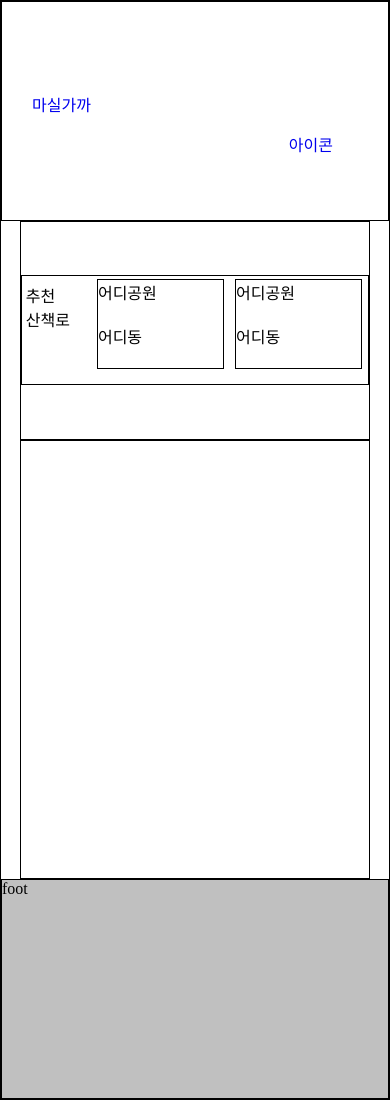
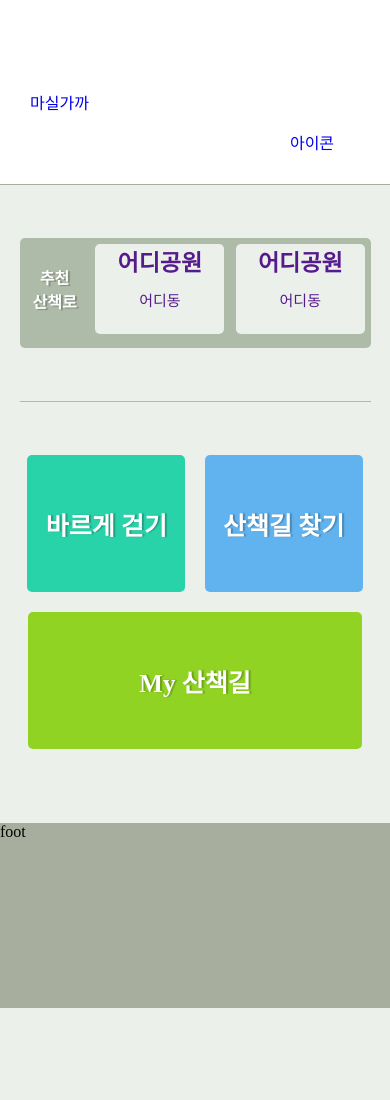
Before and after one commit to masilgagga/project, a PHP site: page / in a window 390 px wide. After the commit the page ends 1008 px from the top, so only its background shows below. Run offline with PHP 8.4, Linux system fonts and the light colour scheme.

Commit message:
스타일 추가

```diff
--- a/css/locationStyle.css
+++ b/css/locationStyle.css
@@ -100,6 +100,8 @@ main {
 .searchBox {
   width: 100%;
   height: 100%;
+  padding-top: 75px;
+  padding-left: 100px;
 }
 .block {
   height: 90px;
@@ -112,6 +114,10 @@ main {
 .searchContentsWrap {
   width: 100%;
   height: 155px;
+  display: flex;
+
+  justify-content: center;
+  align-items: center;
 }
 
 /* 세션 아랫부분 */
--- a/css/style.css
+++ b/css/style.css
@@ -7,10 +7,11 @@
 }
 
 body {
-  height: 1240px;
+  height: 100%;
+  background: #ecf0eb;
 }
 
-header,
+/* header,
 .headerWrap,
 footer,
 .contentWrap,
@@ -19,13 +20,15 @@ footer,
 .sectionTop,
 main {
   border: 1px black solid;
-}
+} */
 
 /* 헤더 */
 header {
   display: flex;
-  height: 20%;
+  height: 185px;
   width: 100%;
+  background-color: #ffffff;
+  border-bottom: 1px solid #a7ae9e;
 }
 .headerWrapLeft {
   width: 30%;
@@ -62,10 +65,13 @@ main {
   width: 100%;
   height: 100%;
 }
-
+.mainContentsWrap {
+  width: 100%;
+  height: 876px;
+}
 .mainContents {
   width: 100%;
-  height: 70%;
+  height: 100%;
 }
 
 /* 세션 윗 부분*/
@@ -87,17 +93,26 @@ main {
   flex-direction: row;
   width: 18%;
   margin: 2% 1%;
+  align-items: center;
+  justify-content: center;
+  font-size: 18px;
+  font-weight: 700;
+  color: #ffffff;
+  text-shadow: 2px 1px 0.9px rgba(0, 0, 0, 25%);
 }
 
 .cardWrap {
   width: 80%;
   display: flex;
   flex-direction: row;
+  justify-content: space-between;
 }
 .cardInnerWrap {
   height: 90px;
   width: 160px;
   margin: 1% 2%;
+  background-color: #ecf0eb;
+  border-radius: 5px;
 }
 /* 내용 */
 .card {
@@ -106,24 +121,34 @@ main {
 }
 .cardTitle {
   height: 50%;
+  font-size: 23px;
+  font-weight: 600;
+  text-align: center;
 }
 .cardPlace {
   height: 50%;
+  font-size: 15px;
+  font-weight: 300;
+  text-align: center;
+}
+.sectionLine {
+  width: 90%;
+  height: 1px;
+  background-color: #adbba8;
+  margin: 53px auto;
+}
+/* 세션 아랫부분 */
+
+.sectionBottomWrap {
+  display: none;
+}
+/* 푸터 */
+footer {
+  height: 185px;
+  background-color: #a7ae9e;
 }
 
-/* 세션 아랫부분 */
-
-.sectionBottom {
-  display: none;
-}
-
-/* 푸터 */
-footer {
-  height: 10%;
-  background-color: #c0c0c0;
-}
-
-@media (max-width: 1240px) {
+@media (max-width: 1024px) {
   /* 헤더 */
   header {
     justify-content: space-between;
@@ -139,48 +164,106 @@ footer {
   }
 
   /* 메인 */
-  .mainContents {
+  .mainContentsWrap {
     display: none;
   }
-  body {
-    height: 1100px;
-  }
+
   .sectionTop {
     width: 90%;
     height: 20%;
-    margin: 0 auto;
+
     display: block;
     display: flex;
-    align-items: center;
+
+    margin: 0 auto;
+    margin-top: 53px;
+    background-color: #adbba8;
+    border-radius: 5px;
+  }
+  .sectionBottomWrap {
+    display: flex block;
+    justify-content: center;
+    width: 100%;
+    margin-bottom: 74px;
   }
   .sectionBottom {
     width: 90%;
     height: 40%;
+  }
+  .sectionBottomInnerWrap {
+    width: 100%;
+    height: 100%;
+    display: flex;
+    justify-content: space-between;
+    gap: 1%;
+  }
+  .infoWrap {
     margin: 0 auto;
-    display: block;
+    align-content: center;
+    border-radius: 5px;
   }
+  .infoText {
+    font-size: 25px;
+    font-weight: 700;
+    color: #ffffff;
+    text-shadow: 2px 0 1.3px rgba(0, 0, 0, 25%);
+    text-align: center;
+  }
+  .infoWrap:nth-of-type(1) {
+    background-color: #29d3aa;
+  }
+  .infoWrap:nth-of-type(2) {
+    background-color: #60b3ef;
+  }
+  .infoWrap:nth-of-type(3) {
+    background-color: #90d322;
+    margin-top: 20px;
+  }
+
   .contentWrap {
     display: block;
     height: 110px;
     width: 100%;
-  }
-  footer {
-    height: 20%;
   }
 }
 @media (max-width: 830px) {
   .last {
     display: none;
   }
+  .cardInnerWrap {
+    margin: 2% 2%;
+  }
 }
-
-@media (max-width: 580px) {
+@media (max-width: 705px) {
+  .recommend {
+    font-size: 16px;
+  }
+}
+@media (max-width: 630px) {
   .recommend {
     flex-direction: column;
+  }
+  .check {
+    display: none;
+  }
+}
+@media (max-width: 580px) {
+  .sectionBottomInnerWrap {
+    flex-wrap: wrap;
+  }
+  .infoWrap {
+    width: 45%;
+    height: 137px;
+  }
+  .infoWrap:nth-of-type(3) {
+    width: 95%;
   }
 }
 
 @media (max-width: 435px) {
+  /* header {
+    height: 135px;
+  } */
   .headerWrapLeft {
     width: 60%;
   }
--- a/index.html
+++ b/index.html
@@ -40,47 +40,81 @@
         </div>
       </header>
       <!-- PC모드 메인 -->
-      <div class="mainContents"></div>
+      <div class="mainContentsWrap">
+        <div class="mainContents">aa</div>
+      </div>
       <!-- 상단 추천 산책로 섹션  -->
       <section class="sectionTop">
         <div class="contentWrap">
           <!-- 산책로 나열 -->
           <div class="contentInnerWrap">
             <div class="recommend">
+              <div class="check">svg</div>
               <div>추천</div>
               <div>산책로</div>
             </div>
             <div class="cardWrap">
               <div class="cardInnerWrap">
+                <a href="">
                   <div class="card">
                     <div class="cardTitle">어디공원</div>
                     <div class="cardPlace">어디동</div>
                   </div>
+                </a>
               </div>
               <div class="cardInnerWrap">
+                <a href="">
                   <div class="card">
                     <div class="cardTitle">어디공원</div>
                     <div class="cardPlace">어디동</div>
                   </div>
+                </a>
               </div>
               <div class="cardInnerWrap third">
+                <a href="">
                   <div class="card">
                     <div class="cardTitle">어디공원</div>
                     <div class="cardPlace">어디동</div>
                   </div>
+                </a>
               </div>
+
               <div class="cardInnerWrap last">
+                <a href="">
                   <div class="card">
                     <div class="cardTitle">어디공원</div>
                     <div class="cardPlace">어디동</div>
                   </div>
+                </a>
               </div>
             </div>
           </div>
         </div>
       </section>
+      <!-- 줄 -->
+      <div class="sectionLine"></div>
       <!-- 하단 메뉴 섹션  -->
-      <section class="sectionBottom"></section>
+      <section class="sectionBottomWrap">
+        <div class="sectionBottom">
+          <div class="sectionBottomInnerWrap">
+            <a href="" class="infoWrap">
+              <div class="info">
+                <div class="infoText"><p>바르게 걷기</p></div>
+              </div>
+            </a>
+            <a href="" class="infoWrap">
+              <div class="info">
+                <div class="infoText"><p>산책길 찾기</p></div>
+              </div>
+            </a>
+            <a href="" class="infoWrap">
+              <div class="info">
+                <div class="infoText"><p>My 산책길</p></div>
+              </div>
+            </a>
+          </div>
+        </div>
+      </section>
       <footer>foot</footer>
     </main>
   </body>
```
Also changed, not shown: location.php (+13 -7 lines). Lines whose indentation alone changed are shown as unchanged.
